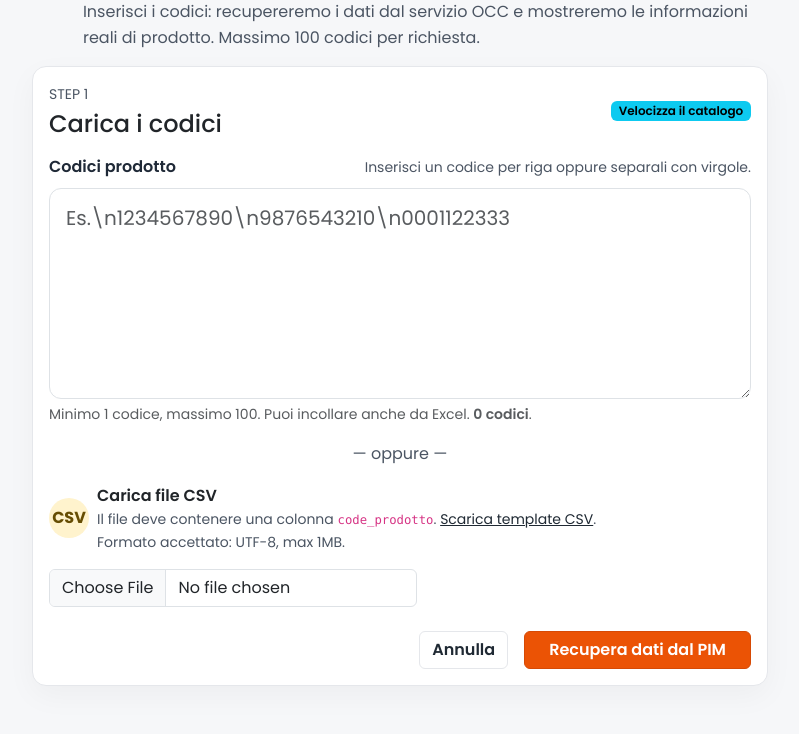
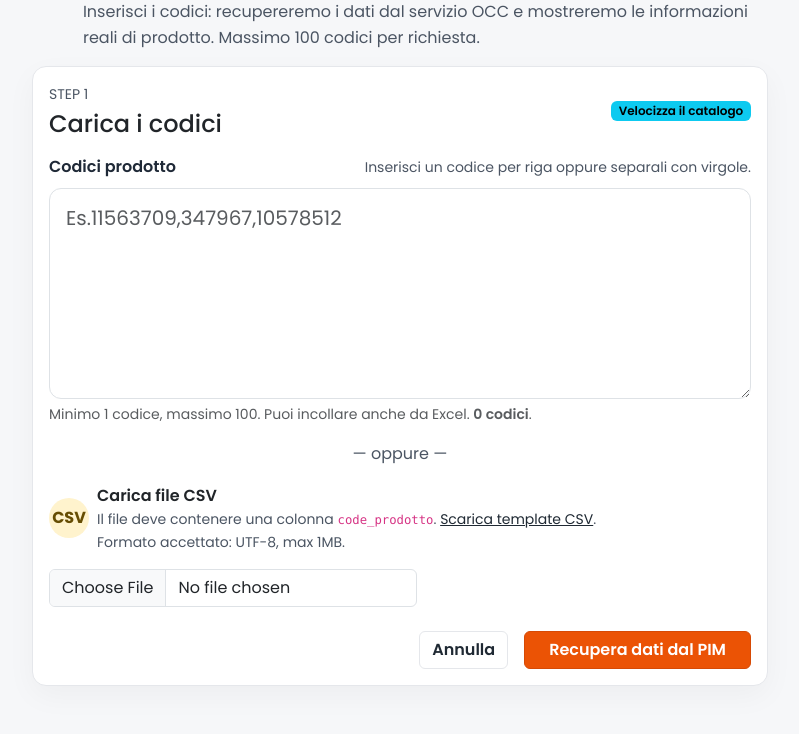
Before and after one commit to pcarella/TestCodex, a Flask app: page /codici in a window 1280 px wide. Shown: the part 186-920 px from the top of the page, without its empty margins (240-1039 px from the left). Run offline with Flask 3, Linux system fonts and the light colour scheme; the visitor is signed in with stand-in values (Sample User, id 1); some libraries are stand-ins or nearby versions.

Commit message:
cambio testo placeholder

```diff
--- a/templates/codes.html
+++ b/templates/codes.html
@@ -37,7 +37,7 @@
               id="codes"
               name="codes"
               rows="6"
-              placeholder="Es.\n1234567890\n9876543210\n0001122333"
+              placeholder="Es.11563709,347967,10578512"
             >{{ request.form.get('codes', '') }}</textarea>
             <div class="form-text" id="codes-helper" aria-live="polite">Minimo 1 codice, massimo 100. Puoi incollare anche da Excel. <span class="fw-semibold" id="code-count">0 codici</span>.</div>
             <div class="invalid-feedback d-block text-danger small d-none" id="codes-error" aria-live="assertive" role="alert">Inserisci almeno un codice o carica un CSV prima di procedere.</div>
```
